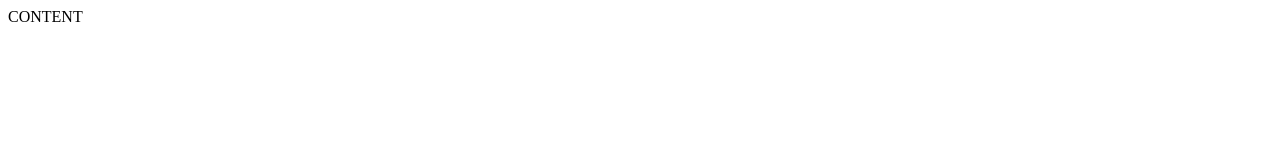
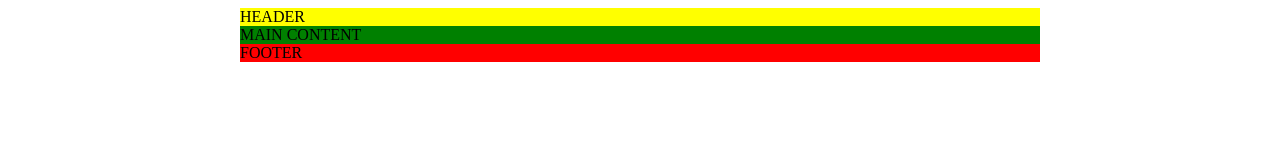
Before and after one commit to front-end-by-rimantas/42-grupe-astronautas, a website: page index.html in a window 1280 px wide. Drawn offline with Linux system fonts and the light colour scheme.

Commit message:
Base structure

```diff
--- a/index.html
+++ b/index.html
@@ -6,10 +6,21 @@
     <meta http-equiv="X-UA-Compatible" content="IE=edge">
     <meta name="viewport" content="width=device-width, initial-scale=1.0">
     <title>Astronautas</title>
+    <link rel="stylesheet" href="./main.css">
 </head>
 
 <body>
-    CONTENT
+    <header>
+        HEADER
+    </header>
+
+    <main>
+        MAIN CONTENT
+    </main>
+
+    <footer>
+        FOOTER
+    </footer>
 </body>
 
 </html>
--- /dev/null
+++ b/main.css
@@ -0,0 +1,17 @@
+header {
+    width: 800px;
+    margin-left: calc(50% - 400px);
+    background-color: yellow;
+}
+
+main {
+    width: 800px;
+    margin-left: calc(50% - 400px);
+    background-color: green;
+}
+
+footer {
+    width: 800px;
+    margin-left: calc(50% - 400px);
+    background-color: red;
+}
```
